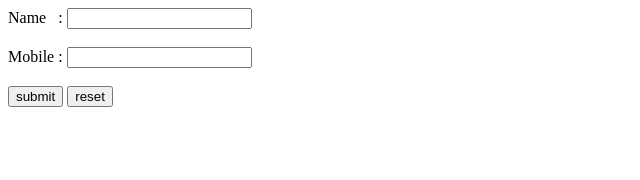
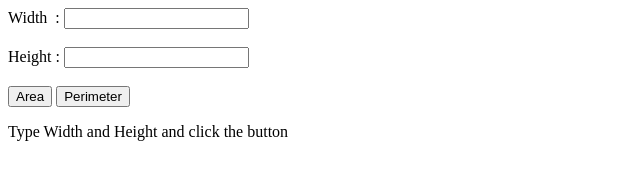
Before and after one commit to arshedgithub/Js-client-side-processing, a plain HTML site: page index.html in a window 1280 px wide. Shown: the whole page, without its empty margins (0-640 px from the left). Drawn offline with Linux system fonts and the light colour scheme.

Commit message:
add all functions for calculator

```diff
--- a/index.html
+++ b/index.html
@@ -1,58 +1,40 @@
 <html>
   <head>
-    <title>Form Validataion</title>
+    <title>Geometric Calculator</title>
   </head>
   <body>
-    <form>
     <span>
-        Name &nbsp;&nbsp;:
-        <input type="text" onkeyup="Cname()" id="nameId" required />
+      Width &nbsp;:
+      <input type="number" id="width" />
     </span>
     <br /><br />
     <span>
-        Mobile :
-        <input type="text" onkeyup="Cmobile()" id="mobile" required />
+      Height :
+      <input type="number" id="height" />
     </span>
     <br /><br />
-      <input type="button" onclick="add()" value="submit" />
-      <input type="button" onclick="reset()" value="reset" />
-    </form>
+    <button id="area" onclick="calculateArea()">Area</button>
+    <button id="peri" onclick="calculatePerimeter()">Perimeter</button>
+    <p id="display">Type Width and Height and click the button</p>
 
     <script type="text/javascript">
-      const nameId = document.getElementById("nameId");
-      const mobile = document.getElementById("mobile");
+      var area = document.getElementById("area");
+      var peri = document.getElementById("peri");
+      var width = document.getElementById("width");
+      var height = document.getElementById("height");
 
-      function Cname() {
-        const pattern = /[a-zA-Z]{3,}/;
-        if (pattern.test(nameId.value)) {
-          nameId.style.backgroundColor = "lightGreen";
-        } else {
-          nameId.style.backgroundColor = "pink";
-        }
+      function calculateArea() {
+        var w = parseInt(width.value);
+        var h = parseInt(height.value);
+        var area = "Area is : " + w * h;
+        document.getElementById("display").innerHTML = area;
       }
 
-      function Cmobile() {
-        const pattern = /[0][7][0-9]{8}/;
-        if (pattern.test(mobile.value)) {
-          mobile.style.backgroundColor = "lightGreen";
-        } else {
-          mobile.style.backgroundColor = "pink";
-        }
-      }
-
-      function add() {
-        if (nameId.value == "") {
-          window.alert("Please Enter Your Name");
-        } else {
-          if (mobile.value == "") {
-            window.alert("Please Enter Your Mobile");
-          }
-        }
-      }
-
-      function reset() {
-        nameId.value = "";
-        mobile.value = "";
+      function calculatePerimeter() {
+        var w = parseInt(width.value);
+        var h = parseInt(height.value);
+        var perimeter = "Perimeter is : " + 2 * (w + h);
+        document.getElementById("display").innerHTML = perimeter;
       }
     </script>
   </body>
```
Lines whose indentation alone changed are shown as unchanged.
